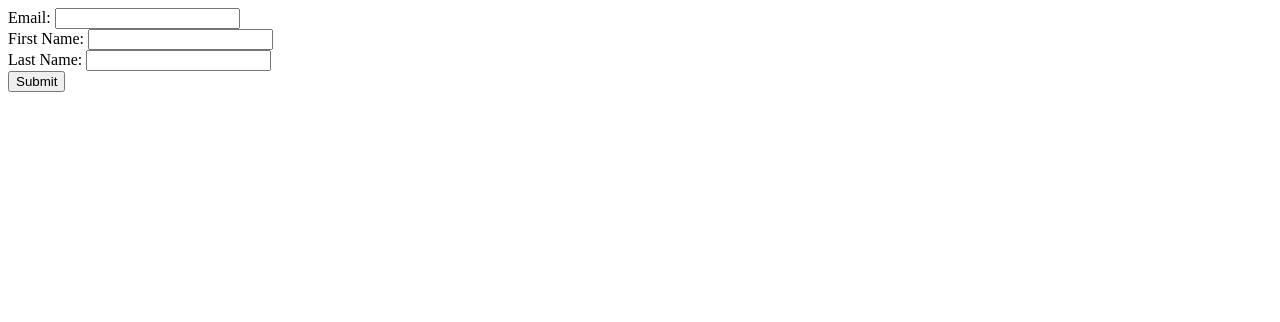
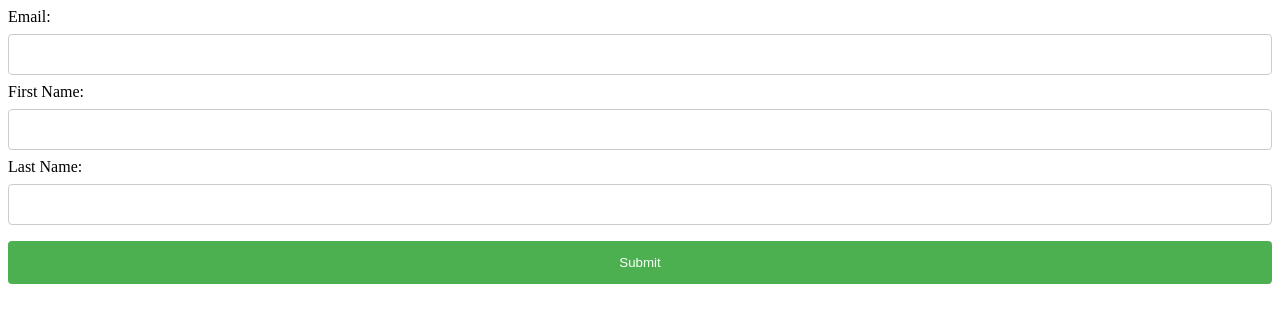
Before and after one commit to Atharvaghodegaonkar/testingclod, a plain HTML site: page index.html in a window 1280 px wide. Drawn offline with Linux system fonts and the light colour scheme.

Commit message:
Update index.html

```diff
--- a/index.html
+++ b/index.html
@@ -1,4 +1,38 @@
-<html>
+
+<style>
+input[type=text], select {
+  width: 100%;
+  padding: 12px 20px;
+  margin: 8px 0;
+  display: inline-block;
+  border: 1px solid #ccc;
+  border-radius: 4px;
+  box-sizing: border-box;
+}
+
+input[type=submit] {
+  width: 100%;
+  background-color: #4CAF50;
+  color: white;
+  padding: 14px 20px;
+  margin: 8px 0;
+  border: none;
+  border-radius: 4px;
+  cursor: pointer;
+}
+
+input[type=submit]:hover {
+  background-color: #45a049;
+}
+
+div {
+  border-radius: 5px;
+  background-color: #f2f2f2;
+  padding: 20px;
+}
+
+</style>
+    <html>
     <body>
         <form action="https://cloud.nextstep.deakin.edu.au/POC_processing_page_form" method="post">
             Email: <input type="text" name="Email"><br />
```
